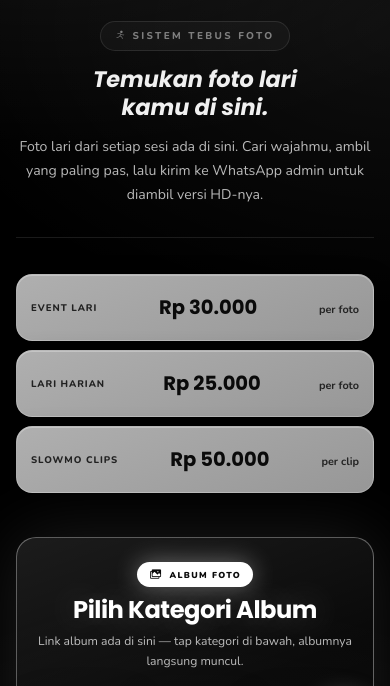
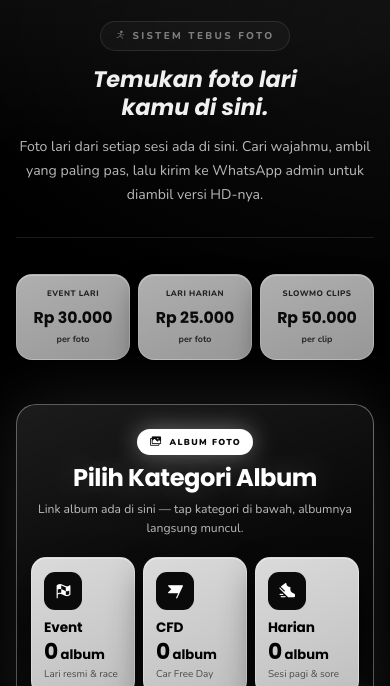
Before and after one commit to rpxlabs/rpxlabs-web, a plain HTML site: page running.html in a window 390 px wide. Shown: the part 73-759 px from the top of the page. Drawn offline with nearby package versions, Linux system fonts and the light colour scheme; no server answers.

Commit message:
running: kartu harga sejajar 3 kolom di HP seperti desktop

```diff
--- a/running.html
+++ b/running.html
@@ -70,9 +70,11 @@ radial-gradient(640px 420px at 50% 112%,rgba(255,255,255,0.05),transparent 72%);
 .fab:hover{transform:scale(1.07)}
 @media(max-width:760px){
 .wrap{padding:0 16px 60px}
-.prices{grid-template-columns:1fr;gap:9px}
-.pr{display:flex;align-items:center;justify-content:space-between;text-align:left;padding:15px 18px}
-.pr .lbl{margin:0}
+.prices{grid-template-columns:repeat(3,1fr);gap:8px}
+.pr{padding:16px 10px;text-align:center}
+.pr .lbl{letter-spacing:0.08em;font-size:0.52rem;margin-bottom:7px;line-height:1.3}
+.pr .val{font-size:1.02rem}
+.pr .unit{font-size:0.6rem}
 .grid{grid-template-columns:1fr;gap:10px}
 .steps{grid-template-columns:1fr;gap:16px}
 .step{display:flex;gap:13px;align-items:flex-start}
@@ -472,7 +474,7 @@ document.getElementById('filters').addEventListener('click', e => {
   .copy:hover{background:rgba(255,255,255,0.16);border-color:rgba(255,255,255,0.4)}
   .copy.done{background:#f0f0f0;color:#000;border-color:#f0f0f0}
   .bank-an{margin-top:10px;font-size:0.78rem;color:rgba(240,240,240,0.72)}
-  @media(max-width:560px){.prices{grid-template-columns:1fr}.pay{padding:24px 16px}.ev-card{background:linear-gradient(158deg,rgba(210,210,210,0.86) 0%,rgba(190,190,190,0.83) 48%,rgba(170,170,170,0.80) 100%);border-color:rgba(255,255,255,0.22)}.pr{background:linear-gradient(158deg,rgba(206,206,206,0.85) 0%,rgba(184,184,184,0.82) 100%);border-color:rgba(255,255,255,0.20)}.howto{background:linear-gradient(152deg,rgba(204,204,204,0.84) 0%,rgba(184,184,184,0.81) 50%,rgba(165,165,165,0.78) 100%);border-color:rgba(255,255,255,0.20)}.fy-card{background:linear-gradient(158deg,rgba(212,212,212,0.87) 0%,rgba(192,192,192,0.84) 100%)}body{padding-bottom:96px}.pr .lbl{letter-spacing:0.10em}.pr .val{font-size:1.22rem}.pr{padding:18px 14px}}
+  @media(max-width:560px){.prices{grid-template-columns:repeat(3,1fr)}.pay{padding:24px 16px}.ev-card{background:linear-gradient(158deg,rgba(210,210,210,0.86) 0%,rgba(190,190,190,0.83) 48%,rgba(170,170,170,0.80) 100%);border-color:rgba(255,255,255,0.22)}.pr{background:linear-gradient(158deg,rgba(206,206,206,0.85) 0%,rgba(184,184,184,0.82) 100%);border-color:rgba(255,255,255,0.20)}.howto{background:linear-gradient(152deg,rgba(204,204,204,0.84) 0%,rgba(184,184,184,0.81) 50%,rgba(165,165,165,0.78) 100%);border-color:rgba(255,255,255,0.20)}.fy-card{background:linear-gradient(158deg,rgba(212,212,212,0.87) 0%,rgba(192,192,192,0.84) 100%)}body{padding-bottom:96px}.pr .lbl{letter-spacing:0.06em;font-size:0.5rem}.pr .val{font-size:0.98rem}.pr{padding:14px 8px}.pr .unit{font-size:0.56rem}}
 
   .loading{grid-column:1/-1;padding:26px 0;color:rgba(255,255,255,0.4);font-size:0.84rem;text-align:center}
   .empty{grid-column:1/-1;padding:26px 0;color:rgba(255,255,255,0.32);font-size:0.84rem;text-align:center}
```
